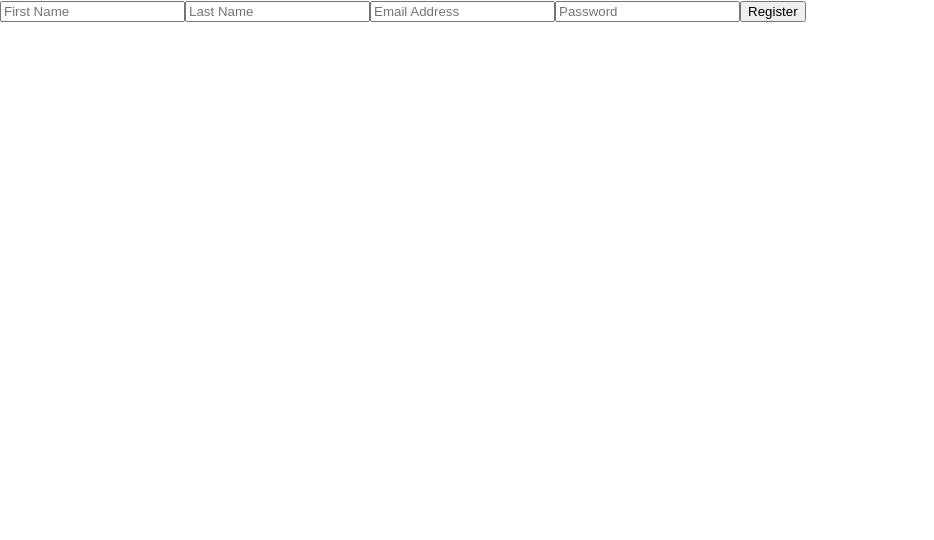
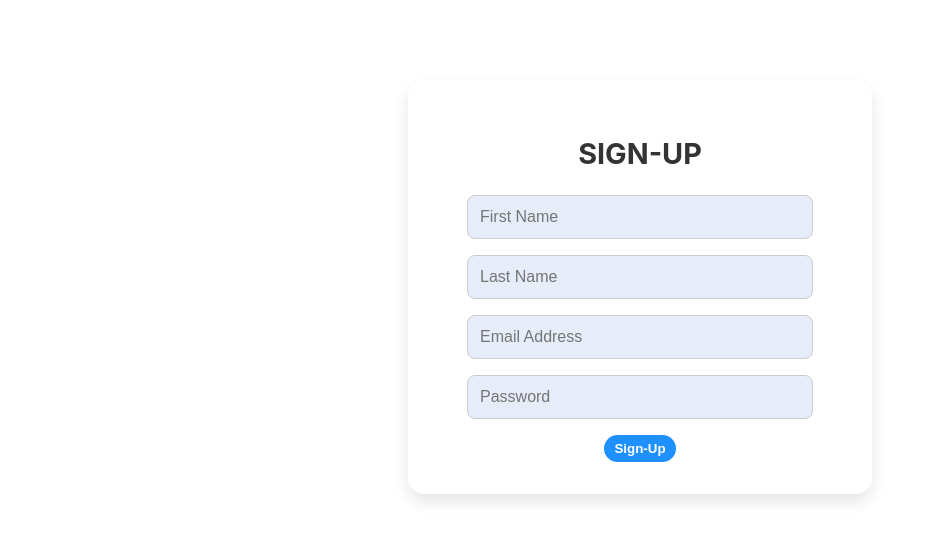
Before and after one commit to lielbsh/email-system, a React (Create React App) app in the folder client/: page /register in a window 1280 px wide. Shown: the top 540 px of the page, without its empty margins (0-934 px from the left). Built offline with nearby package versions, Linux system fonts and the light colour scheme; no server answers; the HTML template or start-up script is replaced by a standard one.

Commit message:
style: login and signup forms

```diff
--- /dev/null
+++ b/client/src/pages/AuthForm.css
@@ -0,0 +1,57 @@
+.auth-container {
+  max-width: 400px;
+  margin: 80px auto;
+  padding: 2rem;
+  border-radius: 16px;
+  box-shadow: 0 8px 15px rgba(0, 0, 0, 0.1);
+  background: #ffffffb5;
+  text-align: center;
+}
+
+.auth-container h2 {
+  margin-bottom: 1.5rem;
+  font-size: 1.8rem;
+  color: #333;
+}
+
+.auth-container input {
+  width: 80%;
+  padding: 0.75rem;
+  margin-bottom: 1rem;
+  border-radius: 8px;
+  border: 1px solid #ccc;
+  font-size: 1rem;
+  background-color: #e6ecf8;
+}
+
+.auth-container button {
+  padding: 6px 10px;
+  background-color: #1e90ff;
+  color: #fff;
+  border: none;
+  border-radius: 20px;
+  font-weight: bold;
+  cursor: pointer;
+}
+
+.auth-container button:hover {
+  background-color: #0077e6;
+}
+
+.auth-container .switch-link {
+  margin-top: 1rem;
+  display: block;
+  font-size: 0.9rem;
+  color: #1e90ff;
+  text-decoration: underline;
+  cursor: pointer;
+}
+
+.buttons {
+  display: flex;
+  flex-direction: row;
+  align-items: center;
+  justify-content: center;
+  font-size: 1.5rem;
+  color: #333;
+}
--- a/client/src/pages/LoginPage.jsx
+++ b/client/src/pages/LoginPage.jsx
@@ -1,6 +1,7 @@
 import { useState } from "react";
 import { useNavigate } from "react-router-dom";
 import { useAuth } from "../AuthContext";
+import "./AuthForm.css";
 
 const LoginPage = () => {
   const [emailAddress, setEmail] = useState("");
@@ -26,19 +27,30 @@ const LoginPage = () => {
   };
 
   return (
+    <div className="auth-container">
+      <h2>Welcome</h2>
       <form onSubmit={handleSubmit}>
         <input
           type="email"
           value={emailAddress}
           onChange={(e) => setEmail(e.target.value)}
+          placeholder="Email Address"
         />
         <input
           type="password"
           value={password}
           onChange={(e) => setPassword(e.target.value)}
+          placeholder="Password"
         />
+        <div className="buttons">
           <button type="submit">Login</button>
+          <div>/</div>
+          <button type="button" onClick={() => navigate("/register")}>
+            SignUp
+          </button>
+        </div>
       </form>
+    </div>
   );
 };
 
--- a/client/src/pages/RegisterPage.jsx
+++ b/client/src/pages/RegisterPage.jsx
@@ -1,5 +1,6 @@
 import { useState } from "react";
 import { useNavigate } from "react-router-dom";
+import "./AuthForm.css";
 
 const RegisterPage = () => {
   const [formData, setFormData] = useState({
@@ -32,7 +33,10 @@ const RegisterPage = () => {
   };
 
   return (
-    <form onSubmit={handleSubmit}>
+    <div className="auth-container">
+      <h2>SIGN-UP</h2>
+      <div>
+        <form onSubmit={handleSubmit} className="auth-form">
           <input
             name="firstName"
             value={formData.firstName}
@@ -58,8 +62,10 @@ const RegisterPage = () => {
             onChange={handleChange}
             placeholder="Password"
           />
-      <button type="submit">Register</button>
+          <button type="submit">Sign-Up</button>
         </form>
+      </div>
+    </div>
   );
 };
 
```
Lines whose indentation alone changed are shown as unchanged.
